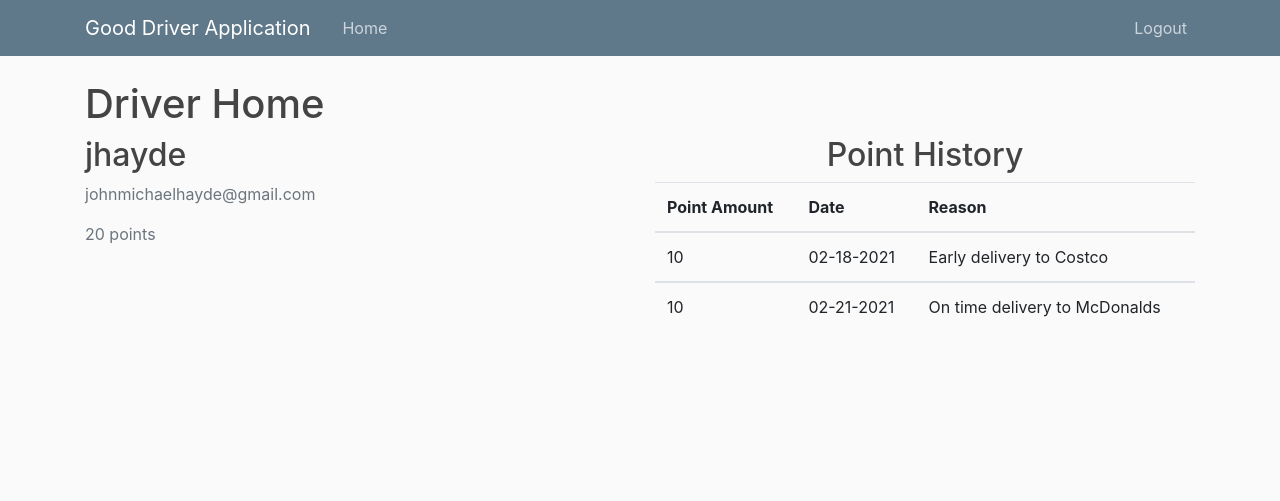
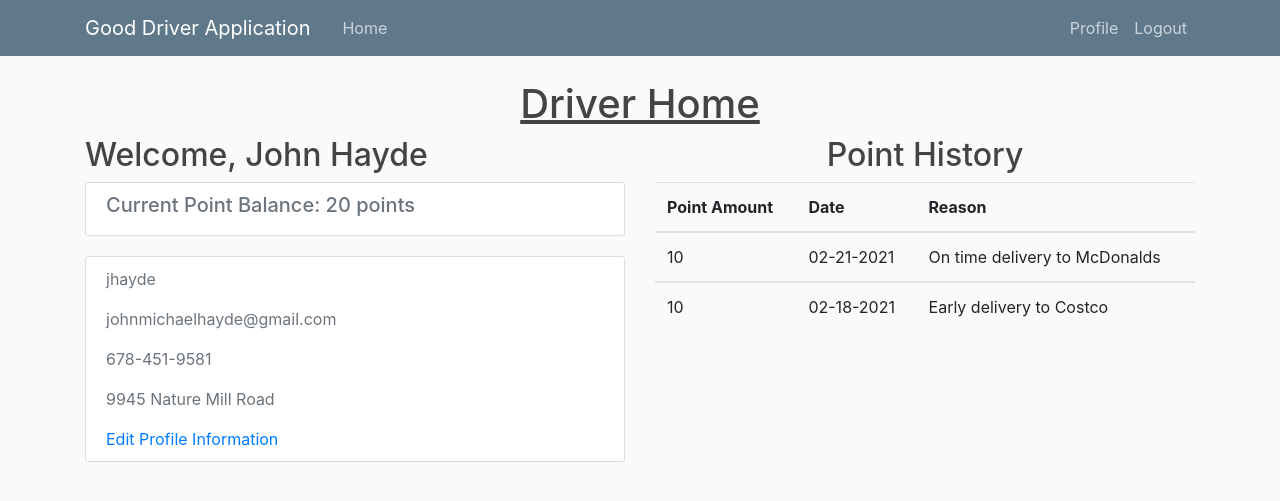
Before and after one commit to johnmhayde/Good-Driver-Program, a Django app: page /driver_home/ in a window 1280 px wide. Shown: the top 501 px of the page. Run offline with Django 3.2, Linux system fonts and the light colour scheme; a user stored in the database is signed in; data comes from the database, SQL or seed files in the repository; both versions use the stored data as it was after the commit; some libraries are stand-ins or nearby versions.

Commit message:
added driver account editing functionality

```diff
--- a/Good_Driver_Program/urls.py
+++ b/Good_Driver_Program/urls.py
@@ -10,4 +10,5 @@ urlpatterns = [
     path('login/', auth_views.LoginView.as_view(template_name='users/login.html'), name='login'),
     path('logout/', auth_views.LogoutView.as_view(template_name='users/logout.html'), name='logout'),
 	path('', include('portal.urls')),
+    path('edit_info/', user_views.update_driver_info, name="update-info")
 ]
--- a/portal/templates/portal/base.html
+++ b/portal/templates/portal/base.html
@@ -29,6 +29,7 @@
             <!-- Navbar Right Side -->
             <div class="navbar-nav">
 							{% if user.is_authenticated %}
+								<a class="nav-item nav-link" href="{% url 'home' %}">Profile</a>
 								<a class="nav-item nav-link" href="{% url 'logout' %}">Logout</a>
 							{% else %}
 							<a class="nav-item nav-link" href="{% url 'login' %}">Login</a>
--- a/portal/templates/portal/driver_home.html
+++ b/portal/templates/portal/driver_home.html
@@ -1,19 +1,26 @@
 {% extends "portal/base.html" %}
 {% block content %}
 	<div class="row">
-		<div class="col-md-12">
-			<h1>Driver Home</h1>
+		<div class="col-md-12 d-flex justify-content-center">
+			<h1 style="text-decoration: underline;">Driver Home</h1>
 		</div>
 	</div>
 	<div class="row">
 		<div class="col-md-6">
-			<div class="media-heading">
-				<h2 class="account-heading">{{ user.username }}</h2>
-				<p class="text-secondary">{{ user.email }}</p>
-				<p class="text-secondary">{{ points }} points</p>
-				<!-- {% if points <= -1 %}
-					<p class="text-secondary">Point Status: Bad</p>
-				{% endif %} -->
+			<h2 class="account-heading">Welcome, {{ first_name }} {{ last_name }}</h2>
+			<div class="content-section">
+				<div class="media-heading">
+					<h5 class="text-secondary">Current Point Balance: {{ points }} points</h5>
+				</div>
+			</div>
+			<div class="content-section">
+				<div class="media-heading">
+					<p class="text-secondary">{{ user.username }}</p>
+					<p class="text-secondary">{{ user.email }}</p>
+					<p class="text-secondary">{{ phone_num }}</p>
+					<p class="text-secondary">{{ address }}</p>
+					<a href="{% url 'update-info' %}">Edit Profile Information</a>
+				</div>
 			</div>
 		</div>
 		<div class="col-md-6">
@@ -25,7 +32,7 @@
 						<th scope="col">Date</th>
 						<th scope="col">Reason</th>
 					</tr>
-					{% for item in point_hist %}
+					{% for item in point_hist reversed %}
 						<tbody>
 							<tr>
 								<td>{{ item.points }}</td>
--- a/portal/views.py
+++ b/portal/views.py
@@ -39,8 +39,12 @@ def driver_home(request):
 	except PointHist.DoesNotExist:
 		point_hist = None
 	data = {
-	"points" : driver.points,
-	"point_hist" : point_hist
+	'points' : driver.points,
+	'point_hist' : point_hist,
+	'first_name' : driver.first_name,
+	'last_name' : driver.last_name,
+	'phone_num' : driver.phone_num,
+	'address' : driver.address
 	}
 	return render(request, 'portal/driver_home.html', data)
 
```
Also changed, not shown: users/forms.py (+8 -0 lines), users/templates/users/edit_info.html (added, +17 -0 lines), users/views.py (+20 -2 lines), db.sqlite3.
